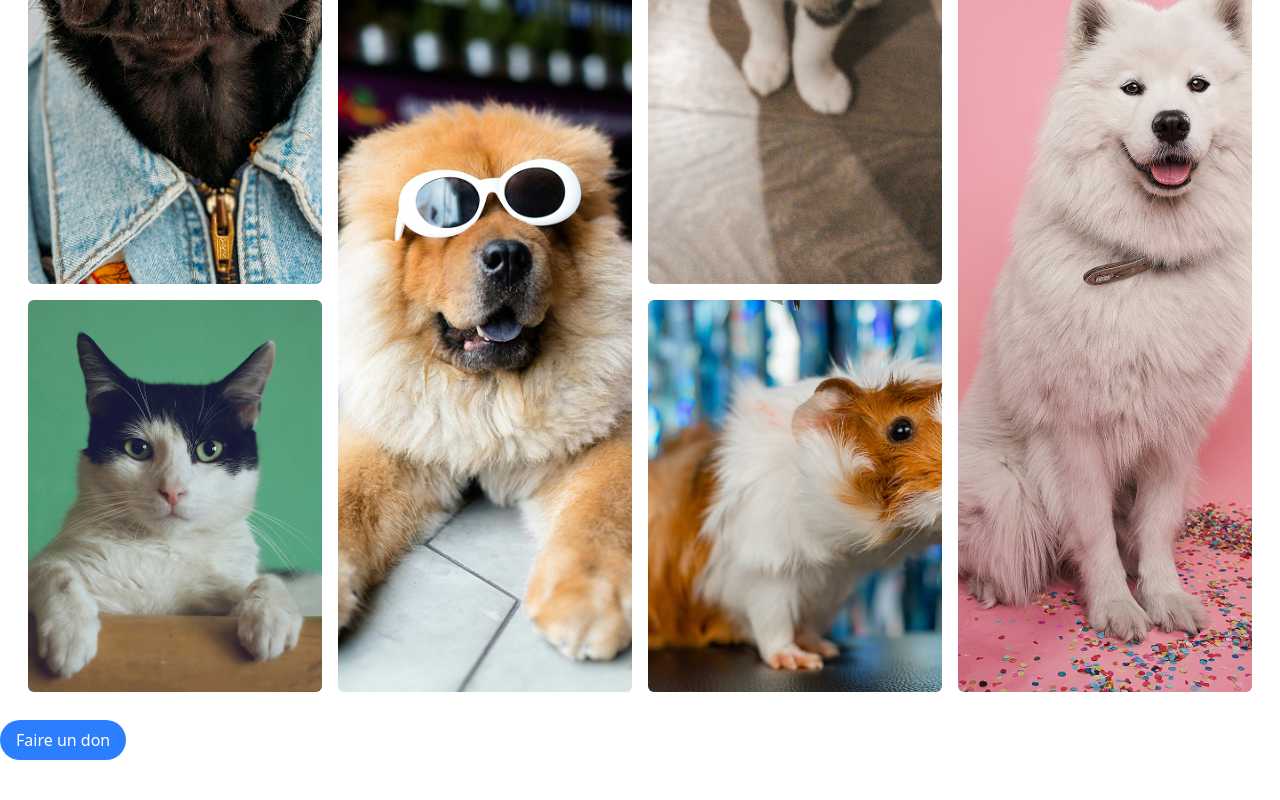
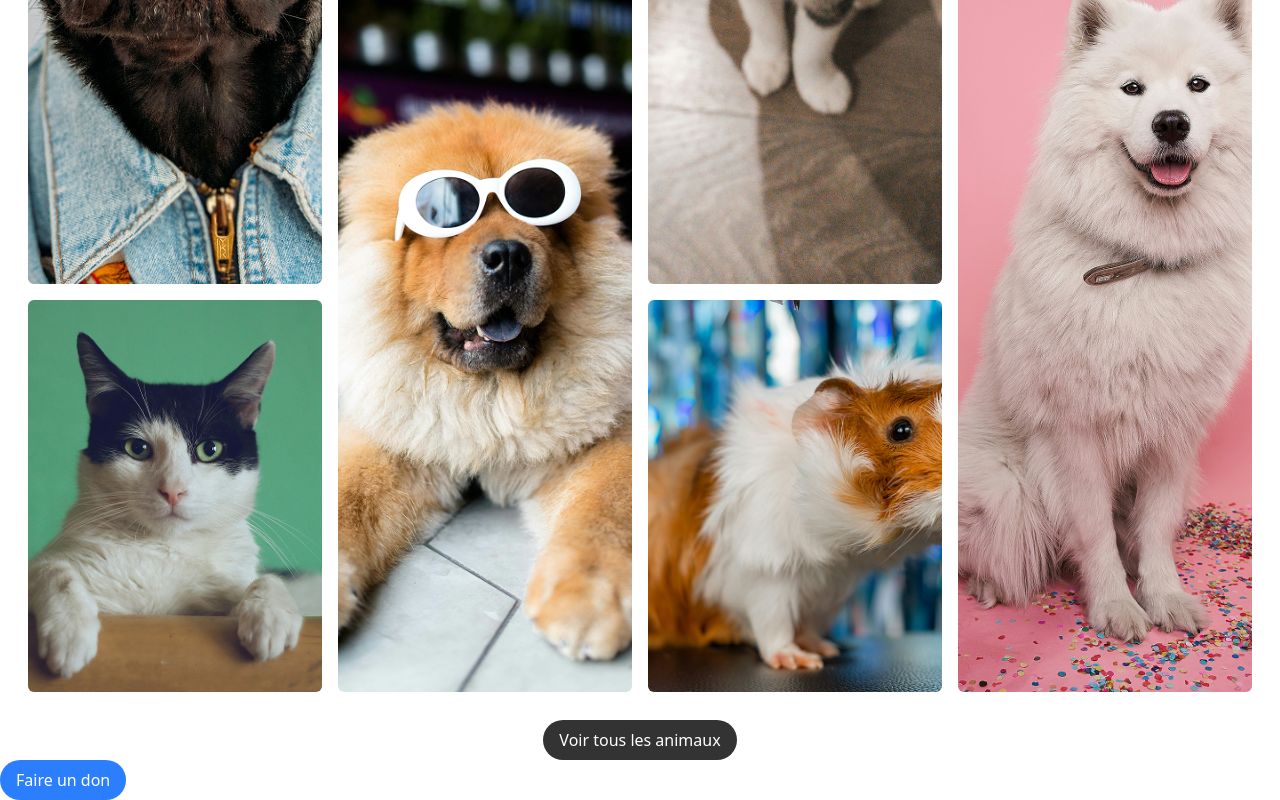
Before and after one commit to LucieSng/petadopte, a React (Vite) app: page /#/ in a window 1280 px wide. Shown: the part 1509-2309 px from the top of the page. Before the commit the page ends 2269 px from the top, so only its background shows below. Built offline with nearby package versions, Linux system fonts and the light colour scheme.

Commit message:
feat : button Voir tous les animaux

```diff
--- a/src/components/ImageGallery.tsx
+++ b/src/components/ImageGallery.tsx
@@ -1,4 +1,25 @@
+import { useNavigate } from "react-router-dom";
+
 export default function ImageGallery() {
+  function CtaAdopt() {
+    const nav = useNavigate();
+    const navigate = () => {
+      nav("/Adopt");
+    };
+
+    return (
+      <main>
+        <div>
+          <button
+            onClick={navigate}
+            className="bg-[#333] hover:bg-[#333] hover:text-white text-white font-medium py-2 px-4 rounded-full cursor-pointer"
+          >
+            Voir tous les animaux
+          </button>
+        </div>
+      </main>
+    );
+  }
   return (
     <div id="petAdopte">
       <div id="text" className="text-center">
@@ -47,6 +68,7 @@ export default function ImageGallery() {
           style={{ backgroundImage: "url('/PetiteImage4.jpg')" }}
         ></div>
       </div>
+      <div className="text-center"> {CtaAdopt()}</div>
     </div>
   );
 }
```
